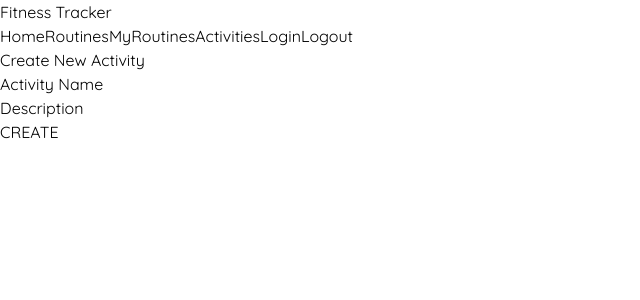
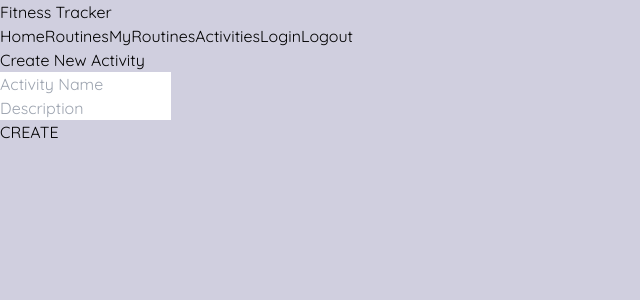
Before and after one commit to dalesyth/FitnessTrackerFrontEnd, a React (Vite) app: page /CreateActivity in a window 1280 px wide. Shown: the top 300 px of the page, without its empty margins (0-640 px from the left). Built offline with nearby package versions, Linux system fonts and the light colour scheme.

Commit message:
updating components

```diff
--- a/src/Components/Activities.jsx
+++ b/src/Components/Activities.jsx
@@ -24,7 +24,7 @@ const Activities = () => {
       }
     };
     getActivities();
-  }, []);
+  }, [activities]);
 
   return (
     <div className="container">
--- a/src/Components/CreateActivity.jsx
+++ b/src/Components/CreateActivity.jsx
@@ -43,28 +43,28 @@ const CreateActivity = () => {
         </h1>
         <form onSubmit={handleSubmit}>
           <div className="mb-4">
-            <label className="block mb-2" htmlFor="title">
+            {/* <label className="block mb-2" htmlFor="title">
               Activity Name
-            </label>
+            </label> */}
             <input
               className="w-full rounded shadow-lg"
-              type="title"
-              id="title"
+              type="text"
               value={name}
               onChange={handleName}
+              placeholder="Activity Name"
               required
             ></input>
           </div>
           <div className="mb-4">
-            <label className="block mb-2" htmlFor="description">
+            {/* <label className="block mb-2" htmlFor="description">
               Description
-            </label>
+            </label> */}
             <input
               className="w-full rounded shadow-lg"
-              type="description"
-              id="description"
+              type="text"
               value={description}
               onChange={handleDescription}
+              placeholder="Description"
               required
             ></input>
           </div>
--- a/src/Components/Home.jsx
+++ b/src/Components/Home.jsx
@@ -1,23 +1,32 @@
-import React from 'react'
-import Navbar from './Navbar';
-import { Outlet } from "react-router-dom";
+import { Link } from "react-router-dom";
+// const token = localStorage.getItem("token");
+// const user = localStorage.getItem("user");
 
 const Home = () => {
+  const token = localStorage.getItem("token");
+  const user = localStorage.getItem("username");
+  console.log(`token in Home: ${token}`);
+  console.log(`user in Home: ${user}`);
+  return (
+    <div className="container">
+      {token ? (
+        <>
+          <div className="text-xl flex justify-center align-center pt-20">
+          Welcome to Fitness Tracker, {user}! Follow the links above to get healthy!
+          </div>
 
-  return (
-    <>
-      <Navbar />
+        </>
 
+      ) : (
+        <Link
+          to="/Login"
+          className="text-xl flex justify-center pt-20 text-blue-600 hover:underline"
+        >
+          Click here to Register or Log In, and start your journey to fitness!
+        </Link>
+      )}
+    </div>
+  );
+};
 
-      <div className="container h-screen justify-center mx-auto p-2 overflow-y-auto">
-        <Outlet />
-      </div>
-    </>
-  );
-
-
-
-
-}
-
-export default Home
+export default Home;
--- a/src/Components/Login.jsx
+++ b/src/Components/Login.jsx
@@ -43,7 +43,7 @@ const Login = () => {
 
     console.log(`username: ${username}`);
 
-    navigate("/");
+    navigate("/Home");
   };
 
   // console.log(`token is: ${token}`)
--- a/src/Components/Navbar.jsx
+++ b/src/Components/Navbar.jsx
@@ -1,6 +1,4 @@
-import { useState } from "react";
 import { Link } from "react-router-dom";
-const token = localStorage.getItem("token");
 
 const Navbar = () => {
   return (
@@ -8,7 +6,7 @@ const Navbar = () => {
       <h1 className="text-pink-600 text-xl font-bold">Fitness Tracker</h1>
       <div className="links">
         <Link
-          to="/"
+          to="/Home"
           className="no-underline p-6 hover:text-blue-600 hover:font-bold"
         >
           Home
@@ -29,6 +27,7 @@ const Navbar = () => {
         <Link to="/Logout" className="no-underline p-6 hover:text-blue-600">
           Logout
         </Link>
+
       </div>
     </nav>
   );
--- a/src/Components/Register.jsx
+++ b/src/Components/Register.jsx
@@ -32,7 +32,7 @@ const Register = () => {
     setUsername("");
     setPassword("");
     localStorage.setItem("username", username);
-    navigate("/");
+    navigate("/Login");
   };
 
   return (
--- a/src/index.css
+++ b/src/index.css
@@ -4,18 +4,13 @@
 @tailwind components;
 @tailwind utilities;
 
-
-
 /* base styles */
 * {
   margin: 0;
   box-sizing: border-box;
   font-family: "Quicksand";
-
-
 }
 
 body {
-
-
+  background: #d0cfdf;
 }
--- a/src/routes/root.jsx
+++ b/src/routes/root.jsx
@@ -1,4 +1,3 @@
-import { Container } from "postcss";
 import Navbar from "../Components/Navbar";
 import { Outlet } from "react-router-dom";
 
```
Also changed, not shown: src/Components/MyRoutines.jsx (+6 -5 lines), src/main.jsx (+6 -2 lines).
